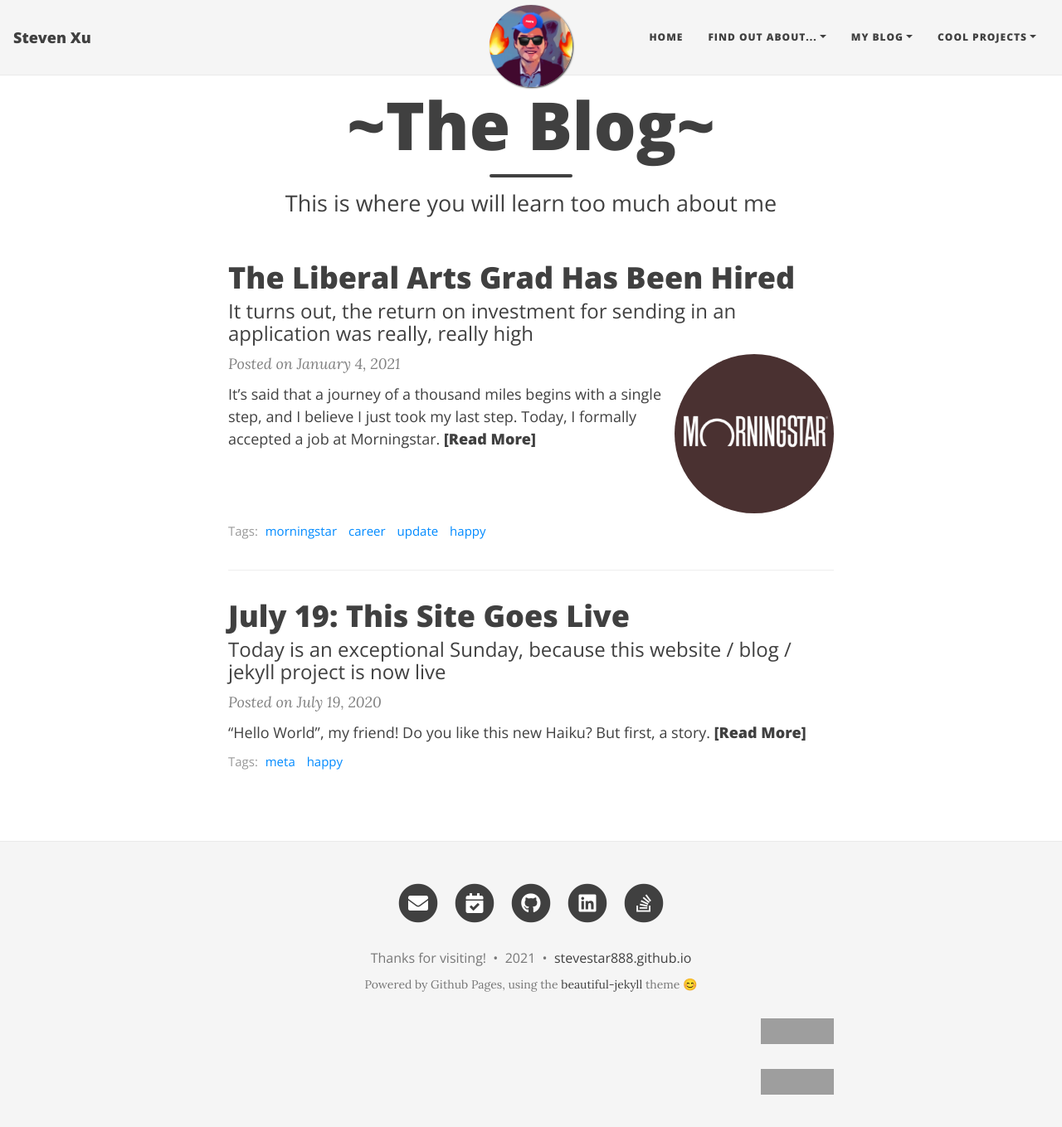
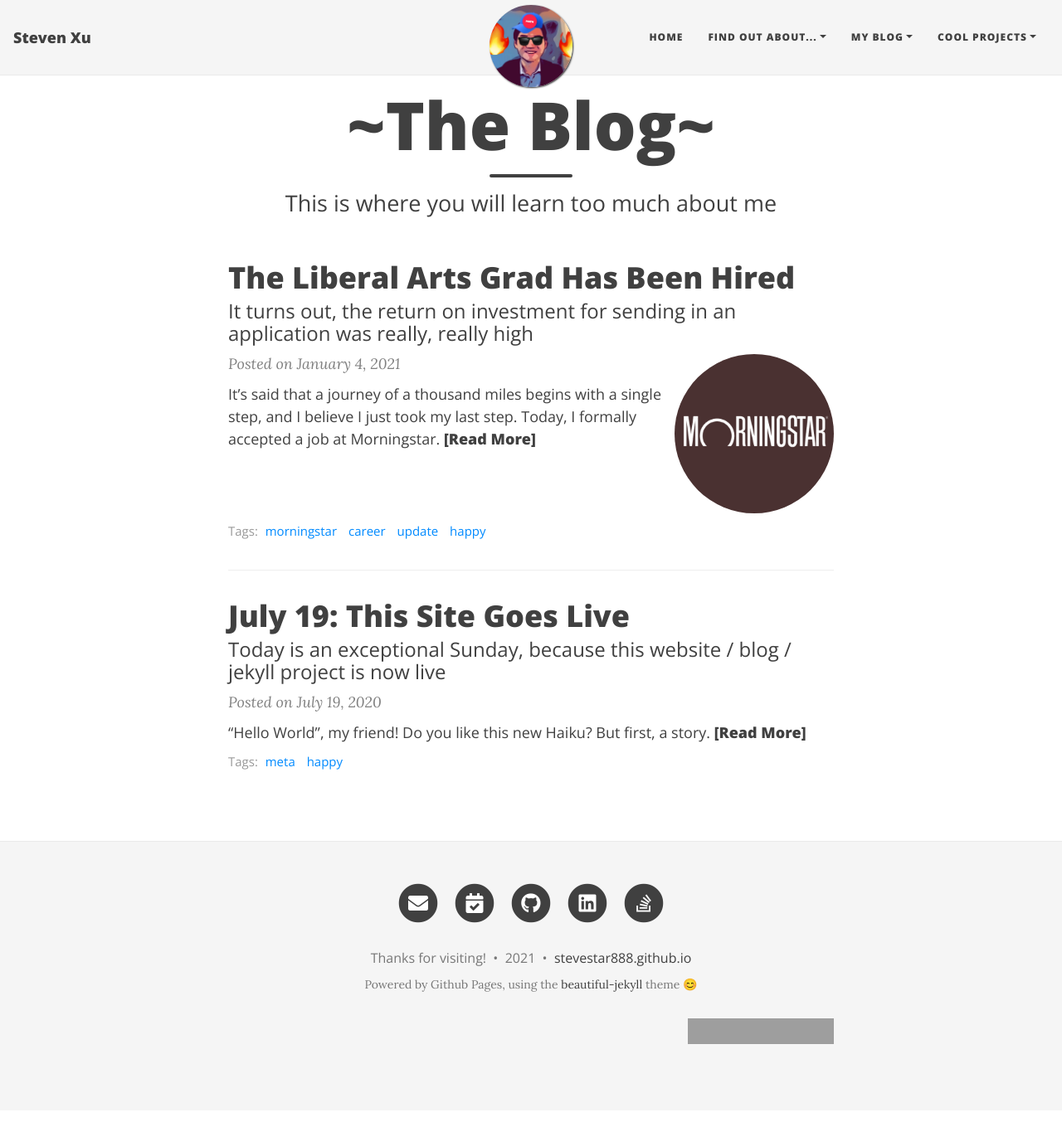
Before and after one commit to stevestar888/steven.github.io, a Jekyll site: the page built from index.html, in a window 1280 px wide and 1400 px high, scrolled down 24 px. Shown: the top 1359 px of the window at 83% size. Built offline with Jekyll 4.4.1, drawn with Linux system fonts in a browser that asks for light colours; nearby versions of some CDN libraries; the list of posts is cut into pages by our own code; grey boxes are pictures that could not be loaded.

Commit message:
Update main.css

```diff
--- a/assets/css/main.css
+++ b/assets/css/main.css
@@ -408,8 +408,9 @@
   margin: 0.625rem 0 0;
 }
 footer .w3c-verified {
-  text-align: right;
-  /* float: center; */
+  /* text-align: right; */
+  display: inline-block;
+  float: right;
   /* position: absolute; */
 }
 footer .footer-custom-content {
```
